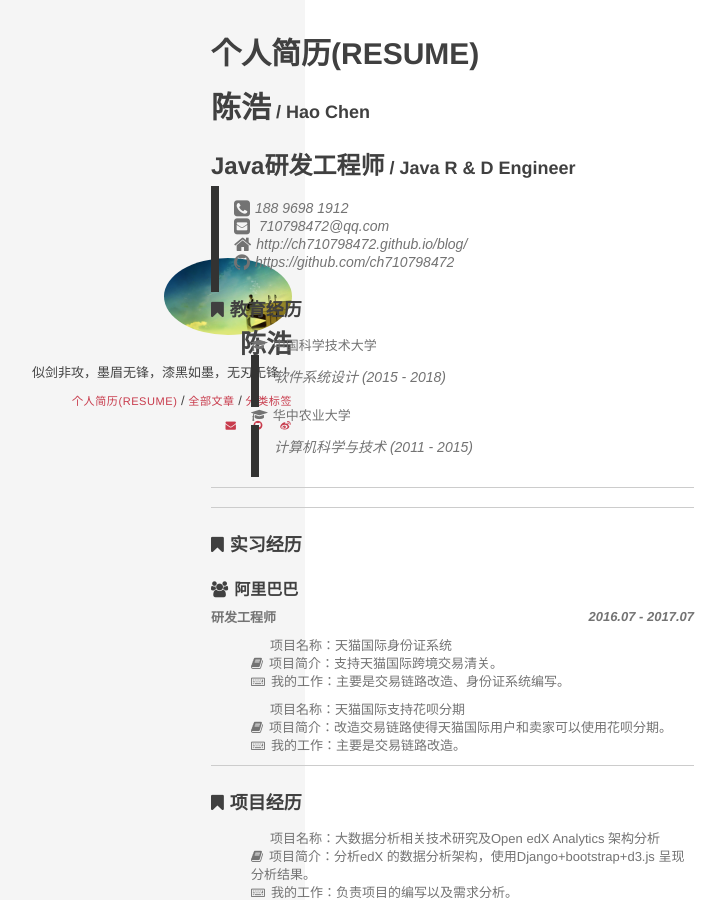
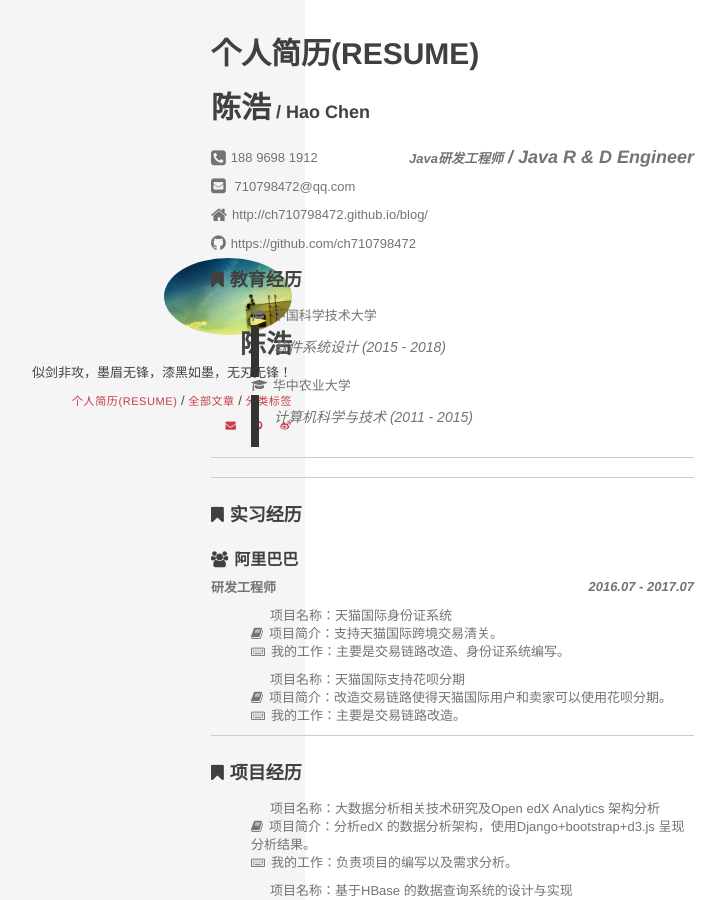
Before and after one commit to ch710798472/blog, a Jekyll site: the page built from Introduction.html, in a window 1280 px wide and 900 px high. Shown: the whole window, without its empty margins (281-1007 px from the left). Built offline with Jekyll 4.4.1, drawn with Linux system fonts in a browser that asks for light colours; Markdown is read by kramdown in place of the engine named in the settings; comment, search, counter and statistics services are not loaded.

Commit message:
简历重做

```diff
--- a/Introduction.html
+++ b/Introduction.html
@@ -20,8 +20,7 @@ excerpt: "我的个人简历 My Resume"
 
 <body marginheight="0">
 <h1>陈浩<span style="font-size:18px;">&nbsp;/&nbsp;Hao Chen</span></h1>
-<h2>Java研发工程师<span style="font-size:18px;">&nbsp;/&nbsp;Java R & D Engineer</span></h2>
-<blockquote>
+<strong style="float:right;"><em>Java研发工程师<span style="font-size:18px;">&nbsp;/&nbsp;Java R & D Engineer</span></em></strong>
     <p>
         <i class="fa fa-phone-square fa-lg" aria-hidden="true"></i><span style='padding-left:5px;'>188&nbsp;9698&nbsp;1912</span>
     </p>
@@ -35,7 +34,6 @@ excerpt: "我的个人简历 My Resume"
     <p>
         <i class="fa fa-github fa-lg" aria-hidden="true"></i><span style='padding-left:5px;'>https://github.com/ch710798472</span>
     </p>
-</blockquote>
 <h3><i class="fa fa-bookmark" aria-hidden="true"></i><span>教育经历</span></h3>
 <ul>
     <li style="list-style:none;"><i class="fa fa-graduation-cap" aria-hidden="true"></i><span style='padding-left:5px;'>中国科学技术大学</span>
```
